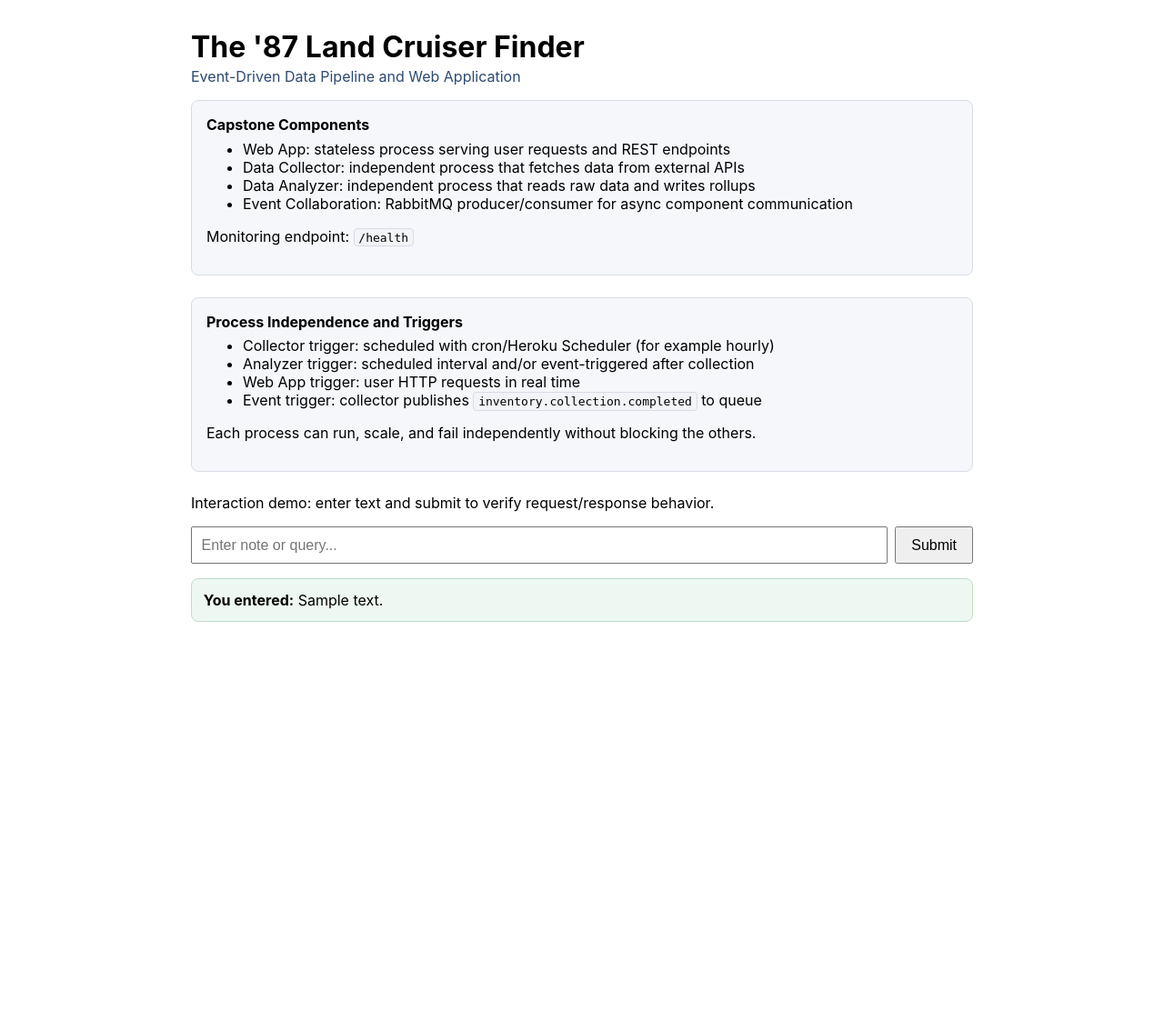
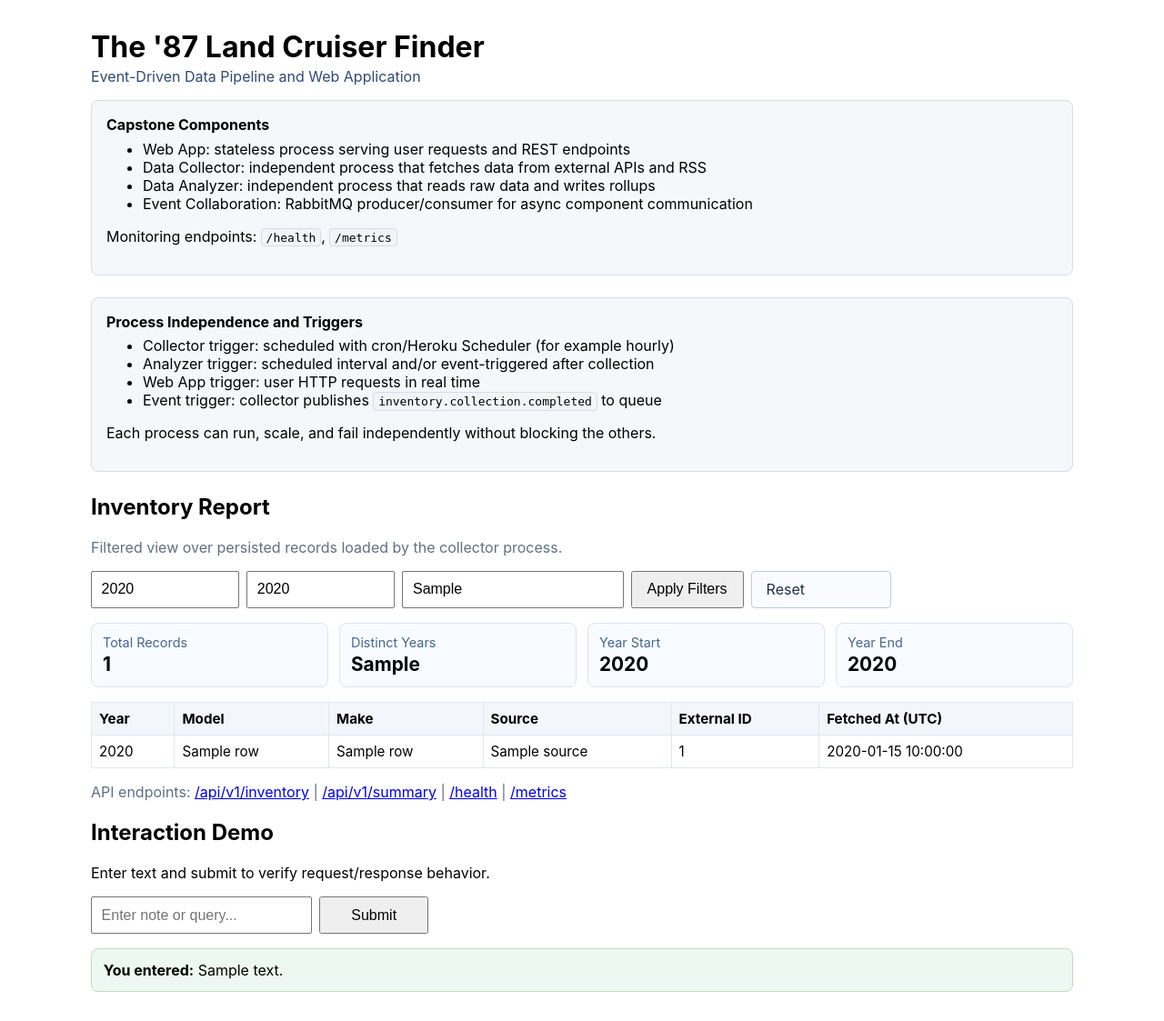
Before and after one commit to marbatis/csca5028-webapp-echo, a Flask app: template templates/index.html in a window 1280 px wide. Shown: the whole page at 91% size. Before the commit the page ends 684 px from the top, so only its background shows below. Run offline with Flask 3, Linux system fonts and the light colour scheme; the template is opened without the code that fills it: most values are stand-ins (such as "Sample title", 1, 10 or a date in 2020).

Commit message:
Upgrade to A-level reporting app with APIs, metrics, and CI/CD

```diff
--- a/requirements.txt
+++ b/requirements.txt
@@ -1,2 +1,3 @@
 Flask==3.0.3
 gunicorn==22.0.0
+pytest==8.3.5
--- a/src/app.py
+++ b/src/app.py
@@ -1,28 +1,247 @@
+from __future__ import annotations
+
+import json
+import os
+import sqlite3
+from datetime import datetime, timezone
 from pathlib import Path
+from typing import Any
 
-from flask import Flask, jsonify, render_template, request
+from flask import Flask, Response, jsonify, render_template, request
 
 TEMPLATE_DIR = Path(__file__).resolve().parent.parent / "templates"
+DEFAULT_DB_PATH = Path(__file__).resolve().parent.parent / "data" / "land_cruiser.sqlite3"
 app = Flask(__name__, template_folder=str(TEMPLATE_DIR))
+REQUEST_COUNT = 0
+
+SAMPLE_RECORDS: list[dict[str, Any]] = [
+    {"external_id": "1001", "model_name": "Land Cruiser", "model_year": 1981},
+    {"external_id": "1002", "model_name": "Land Cruiser", "model_year": 1982},
+    {"external_id": "1003", "model_name": "Land Cruiser", "model_year": 1983},
+    {"external_id": "1004", "model_name": "Land Cruiser", "model_year": 1984},
+    {"external_id": "1005", "model_name": "Land Cruiser", "model_year": 1985},
+    {"external_id": "1006", "model_name": "Land Cruiser", "model_year": 1986},
+    {"external_id": "1007", "model_name": "Land Cruiser", "model_year": 1987},
+    {"external_id": "1008", "model_name": "Land Cruiser LX", "model_year": 1987},
+    {"external_id": "1009", "model_name": "Land Cruiser", "model_year": 1988},
+    {"external_id": "1010", "model_name": "Land Cruiser", "model_year": 1989},
+    {"external_id": "1011", "model_name": "Land Cruiser", "model_year": 1990},
+]
 
 def normalize_user_input(raw: str) -> str:
     return raw.strip()
 
 
-@app.route('/', methods=['GET'])
+def parse_int(raw: str | None) -> int | None:
+    if not raw:
+        return None
+    value = raw.strip()
+    if not value:
+        return None
+    try:
+        return int(value)
+    except ValueError:
+        return None
+
+
+def get_db_path() -> Path:
+    configured = os.getenv("INVENTORY_DB_PATH", "").strip()
+    if configured:
+        return Path(configured).expanduser().resolve()
+    return DEFAULT_DB_PATH
+
+
+def get_connection() -> sqlite3.Connection:
+    db_path = get_db_path()
+    db_path.parent.mkdir(parents=True, exist_ok=True)
+    conn = sqlite3.connect(str(db_path))
+    conn.row_factory = sqlite3.Row
+    return conn
+
+
+def ensure_schema_and_seed() -> None:
+    with get_connection() as conn:
+        conn.execute(
+            """
+            CREATE TABLE IF NOT EXISTS raw_inventory (
+                id INTEGER PRIMARY KEY AUTOINCREMENT,
+                source TEXT NOT NULL,
+                external_id TEXT NOT NULL,
+                make_name TEXT NOT NULL,
+                model_name TEXT NOT NULL,
+                model_year INTEGER NOT NULL,
+                payload_json TEXT NOT NULL,
+                fetched_at TEXT NOT NULL,
+                UNIQUE(source, external_id, model_year)
+            );
+            """
+        )
+        count = conn.execute("SELECT COUNT(*) FROM raw_inventory").fetchone()[0]
+        if count > 0:
+            return
+
+        now = datetime.now(timezone.utc).isoformat()
+        payload = []
+        for row in SAMPLE_RECORDS:
+            payload.append(
+                (
+                    "SEED_DEMO",
+                    row["external_id"],
+                    "TOYOTA",
+                    row["model_name"],
+                    row["model_year"],
+                    json.dumps(row, ensure_ascii=True),
+                    now,
+                )
+            )
+        conn.executemany(
+            """
+            INSERT OR IGNORE INTO raw_inventory
+            (source, external_id, make_name, model_name, model_year, payload_json, fetched_at)
+            VALUES (?, ?, ?, ?, ?, ?, ?)
+            """,
+            payload,
+        )
+        conn.commit()
+
+
+def fetch_inventory_rows(
+    min_year: int | None = None,
+    max_year: int | None = None,
+    model_contains: str | None = None,
+    limit: int = 100,
+) -> list[dict[str, Any]]:
+    ensure_schema_and_seed()
+
+    where: list[str] = []
+    params: list[Any] = []
+    if min_year is not None:
+        where.append("model_year >= ?")
+        params.append(min_year)
+    if max_year is not None:
+        where.append("model_year <= ?")
+        params.append(max_year)
+    if model_contains:
+        where.append("UPPER(model_name) LIKE ?")
+        params.append(f"%{model_contains.upper()}%")
+
+    sql = """
+        SELECT id, source, external_id, make_name, model_name, model_year, fetched_at
+        FROM raw_inventory
+    """
+    if where:
+        sql += " WHERE " + " AND ".join(where)
+    sql += " ORDER BY model_year ASC, model_name ASC LIMIT ?"
+    params.append(limit)
+
+    with get_connection() as conn:
+        rows = conn.execute(sql, params).fetchall()
+    return [dict(row) for row in rows]
+
+
+def summarize_inventory(rows: list[dict[str, Any]]) -> dict[str, Any]:
+    if not rows:
+        return {
+            "total_records": 0,
+            "distinct_years": 0,
+            "year_start": None,
+            "year_end": None,
+        }
+    years = sorted({int(row["model_year"]) for row in rows})
+    return {
+        "total_records": len(rows),
+        "distinct_years": len(years),
+        "year_start": years[0],
+        "year_end": years[-1],
+    }
+
+
+def render_dashboard(echoed_text: str | None = None) -> str:
+    min_year = parse_int(request.args.get("min_year"))
+    max_year = parse_int(request.args.get("max_year"))
+    model_contains = request.args.get("model_contains", "").strip()
+    rows = fetch_inventory_rows(min_year=min_year, max_year=max_year, model_contains=model_contains)
+    summary = summarize_inventory(rows)
+
+    return render_template(
+        "index.html",
+        echoed_text=echoed_text,
+        rows=rows,
+        summary=summary,
+        filters={
+            "min_year": min_year if min_year is not None else "",
+            "max_year": max_year if max_year is not None else "",
+            "model_contains": model_contains,
+        },
+    )
+
+
+@app.before_request
+def count_requests() -> None:
+    global REQUEST_COUNT
+    REQUEST_COUNT += 1
+
+
+@app.route("/", methods=["GET"])
 def index() -> str:
-    return render_template('index.html')
+    return render_dashboard()
 
 
 @app.route('/echo', methods=['POST'])
 def echo() -> str:
     user_input = normalize_user_input(request.form.get('user_input', ''))
-    return render_template('index.html', echoed_text=user_input)
+    return render_dashboard(echoed_text=user_input)
+
+
+@app.route("/api/v1/inventory", methods=["GET"])
+def api_inventory() -> Response:
+    min_year = parse_int(request.args.get("min_year"))
+    max_year = parse_int(request.args.get("max_year"))
+    model_contains = request.args.get("model_contains", "").strip()
+    rows = fetch_inventory_rows(min_year=min_year, max_year=max_year, model_contains=model_contains)
+    return jsonify({"count": len(rows), "items": rows})
+
+
+@app.route("/api/v1/summary", methods=["GET"])
+def api_summary() -> Response:
+    min_year = parse_int(request.args.get("min_year"))
+    max_year = parse_int(request.args.get("max_year"))
+    model_contains = request.args.get("model_contains", "").strip()
+    rows = fetch_inventory_rows(min_year=min_year, max_year=max_year, model_contains=model_contains)
+    summary = summarize_inventory(rows)
+    summary["request_count"] = REQUEST_COUNT
+    return jsonify(summary)
 
 
 @app.route('/health', methods=['GET'])
-def health() -> tuple[dict[str, str], int]:
-    return jsonify({"status": "ok"}), 200
+def health() -> tuple[dict[str, Any], int]:
+    try:
+        ensure_schema_and_seed()
+        with get_connection() as conn:
+            conn.execute("SELECT 1")
+        return jsonify(
+            {
+                "status": "ok",
+                "database": "ok",
+                "timestamp_utc": datetime.now(timezone.utc).isoformat(),
+            }
+        ), 200
+    except sqlite3.Error as exc:
+        return jsonify({"status": "degraded", "database": "error", "error": str(exc)}), 503
+
+
+@app.route("/metrics", methods=["GET"])
+def metrics() -> Response:
+    summary = summarize_inventory(fetch_inventory_rows(limit=1000))
+    lines = [
+        "# HELP app_requests_total Total HTTP requests handled by the app",
+        "# TYPE app_requests_total counter",
+        f"app_requests_total {REQUEST_COUNT}",
+        "# HELP inventory_records_total Total inventory records visible to the app",
+        "# TYPE inventory_records_total gauge",
+        f"inventory_records_total {summary['total_records']}",
+    ]
+    return Response("\n".join(lines) + "\n", mimetype="text/plain; version=0.0.4")
 
 
 if __name__ == '__main__':
--- a/templates/index.html
+++ b/templates/index.html
@@ -7,7 +7,7 @@
     <style>
       body {
         font-family: -apple-system, BlinkMacSystemFont, 'Segoe UI', sans-serif;
-        max-width: 860px;
+        max-width: 1080px;
         margin: 2rem auto;
         padding: 0 1rem;
       }
@@ -28,19 +28,76 @@
       .panel ul {
         margin: 0.4rem 0 0;
       }
-      form {
+      .row {
         display: flex;
         gap: 0.5rem;
+        flex-wrap: wrap;
+      }
+      .row > * {
+        min-width: 120px;
       }
       input[type='text'] {
-        flex: 1;
         padding: 0.6rem;
         font-size: 1rem;
+        min-width: 220px;
+      }
+      input[type='number'] {
+        padding: 0.6rem;
+        font-size: 1rem;
+        width: 140px;
       }
       button {
         padding: 0.6rem 1rem;
         font-size: 1rem;
         cursor: pointer;
+      }
+      .link-button {
+        display: inline-block;
+        padding: 0.6rem 1rem;
+        border: 1px solid #bfc8d8;
+        border-radius: 4px;
+        text-decoration: none;
+        color: #1f2f46;
+        background: #f9fbfe;
+      }
+      .summary-grid {
+        display: grid;
+        gap: 0.75rem;
+        grid-template-columns: repeat(auto-fit, minmax(180px, 1fr));
+        margin: 1rem 0;
+      }
+      .summary-card {
+        background: #f8fbff;
+        border: 1px solid #dae3ef;
+        border-radius: 8px;
+        padding: 0.75rem;
+      }
+      .summary-label {
+        color: #46658a;
+        font-size: 0.9rem;
+      }
+      .summary-value {
+        font-size: 1.3rem;
+        font-weight: 700;
+        margin-top: 0.2rem;
+      }
+      table {
+        width: 100%;
+        border-collapse: collapse;
+        margin-top: 0.5rem;
+      }
+      th,
+      td {
+        border: 1px solid #e1e7f0;
+        padding: 0.5rem;
+        text-align: left;
+        font-size: 0.95rem;
+      }
+      th {
+        background: #f3f7fc;
+      }
+      .muted {
+        color: #5f6f85;
       }
       .result {
         margin-top: 1rem;
@@ -65,11 +122,11 @@
       <strong>Capstone Components</strong>
       <ul>
         <li>Web App: stateless process serving user requests and REST endpoints</li>
-        <li>Data Collector: independent process that fetches data from external APIs</li>
+        <li>Data Collector: independent process that fetches data from external APIs and RSS</li>
         <li>Data Analyzer: independent process that reads raw data and writes rollups</li>
         <li>Event Collaboration: RabbitMQ producer/consumer for async component communication</li>
       </ul>
-      <p>Monitoring endpoint: <code>/health</code></p>
+      <p>Monitoring endpoints: <code>/health</code>, <code>/metrics</code></p>
     </div>
 
     <div class="panel">
@@ -83,9 +140,83 @@
       <p>Each process can run, scale, and fail independently without blocking the others.</p>
     </div>
 
-    <p>Interaction demo: enter text and submit to verify request/response behavior.</p>
+    <h2>Inventory Report</h2>
+    <p class="muted">Filtered view over persisted records loaded by the collector process.</p>
+    <form action="/" method="get" class="row">
+      <input type="number" name="min_year" value="{{ filters.min_year }}" placeholder="Min year" />
+      <input type="number" name="max_year" value="{{ filters.max_year }}" placeholder="Max year" />
+      <input
+        type="text"
+        name="model_contains"
+        value="{{ filters.model_contains }}"
+        placeholder="Model contains..."
+      />
+      <button type="submit">Apply Filters</button>
+      <a class="link-button" href="/">Reset</a>
+    </form>
 
-    <form action="/echo" method="post">
+    <div class="summary-grid">
+      <div class="summary-card">
+        <div class="summary-label">Total Records</div>
+        <div class="summary-value">{{ summary.total_records }}</div>
+      </div>
+      <div class="summary-card">
+        <div class="summary-label">Distinct Years</div>
+        <div class="summary-value">{{ summary.distinct_years }}</div>
+      </div>
+      <div class="summary-card">
+        <div class="summary-label">Year Start</div>
+        <div class="summary-value">{{ summary.year_start if summary.year_start is not none else "N/A" }}</div>
+      </div>
+      <div class="summary-card">
+        <div class="summary-label">Year End</div>
+        <div class="summary-value">{{ summary.year_end if summary.year_end is not none else "N/A" }}</div>
+      </div>
+    </div>
+
+    <table>
+      <thead>
+        <tr>
+          <th>Year</th>
+          <th>Model</th>
+          <th>Make</th>
+          <th>Source</th>
+          <th>External ID</th>
+          <th>Fetched At (UTC)</th>
+        </tr>
+      </thead>
+      <tbody>
+        {% if rows %}
+          {% for row in rows %}
+            <tr>
+              <td>{{ row.model_year }}</td>
+              <td>{{ row.model_name }}</td>
+              <td>{{ row.make_name }}</td>
+              <td>{{ row.source }}</td>
+              <td>{{ row.external_id }}</td>
+              <td>{{ row.fetched_at }}</td>
+            </tr>
+          {% endfor %}
+        {% else %}
+          <tr>
+            <td colspan="6">No records match your filters.</td>
+          </tr>
+        {% endif %}
+      </tbody>
+    </table>
+
+    <p class="muted">
+      API endpoints:
+      <a href="/api/v1/inventory">/api/v1/inventory</a> |
+      <a href="/api/v1/summary">/api/v1/summary</a> |
+      <a href="/health">/health</a> |
+      <a href="/metrics">/metrics</a>
+    </p>
+
+    <h2>Interaction Demo</h2>
+    <p>Enter text and submit to verify request/response behavior.</p>
+
+    <form action="/echo" method="post" class="row">
       <input type="text" name="user_input" placeholder="Enter note or query..." required />
       <button type="submit">Submit</button>
     </form>
```
Also changed, not shown: tests/conftest.py (+12 -0 lines), tests/test_integration_app.py (added, +84 -0 lines), tests/test_integration_echo.py (deleted, +0 -18 lines), tests/test_unit_input.py (+29 -1 lines), .github/workflows/cd.yml (added), .github/workflows/ci.yml (added), README.md.
